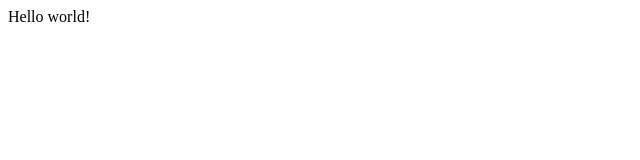
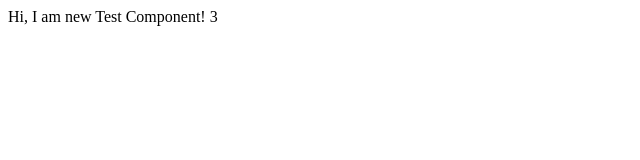
Before and after one commit to mellBaffy1170/React-Books-API, a React (Create React App) app: page / in a window 1280 px wide. Shown: the top 160 px of the page, without its empty margins (0-640 px from the left). Built offline with nearby package versions, Linux system fonts and the light colour scheme.

Commit message:
feat: configured absolute

```diff
--- a/src/App.js
+++ b/src/App.js
@@ -1,5 +1,11 @@
+import TestComponent from "components/TestComponent/TestComponent";
+
 const App = () => {
-  return <>{`Hello world!`}</>;
+  return (
+    <>
+      <TestComponent number={3}></TestComponent>
+    </>
+  );
 };
 
 export default App;
--- /dev/null
+++ b/src/components/TestComponent/TestComponent.jsx
@@ -0,0 +1,7 @@
+import React from "react";
+
+const TestComponent = ({number}) => {
+  return <div>{`Hi, I am new Test Component! ${number}`}</div>;
+};
+
+export default TestComponent;
```
Also changed, not shown: jsconfig.json (added, +8 -0 lines), package.json (+7 -0 lines), .babelrc (added), src/constants/common.js (added), 1 other file (tests, documents, lock files or other folders).
